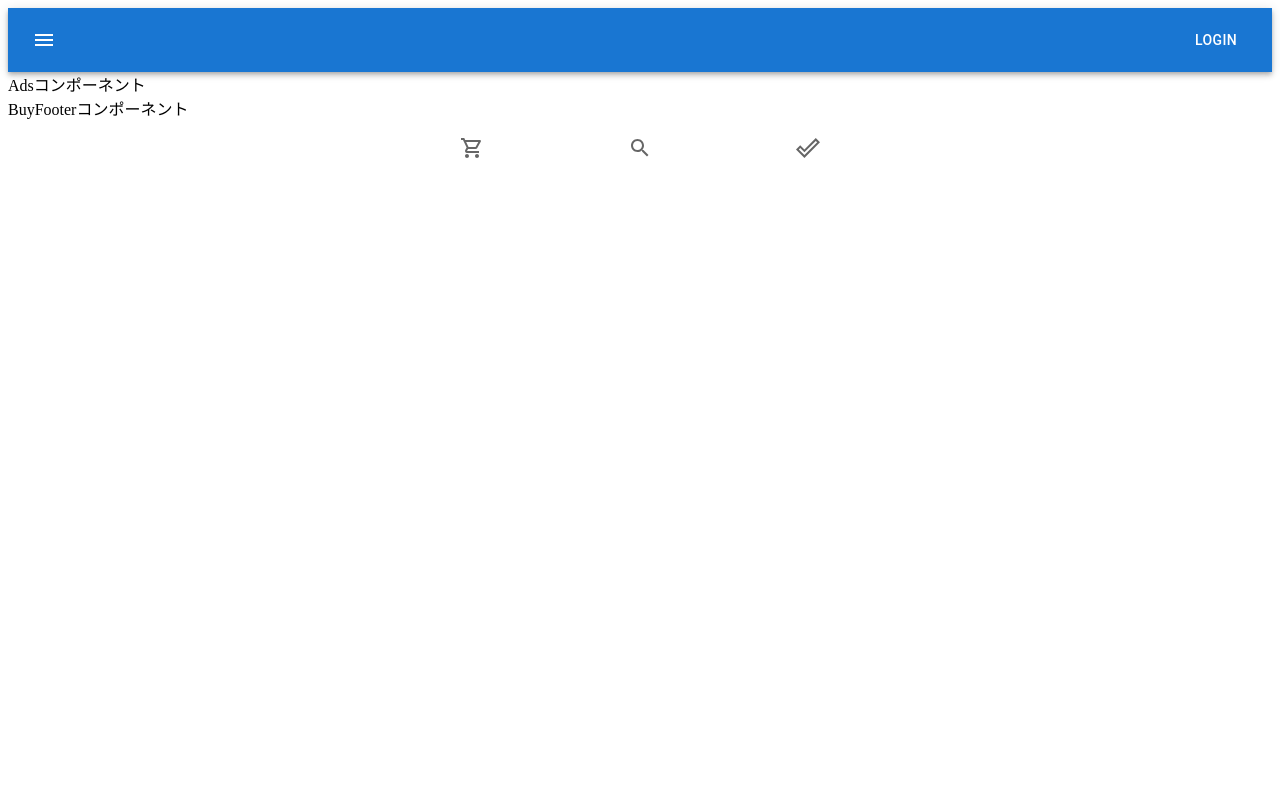
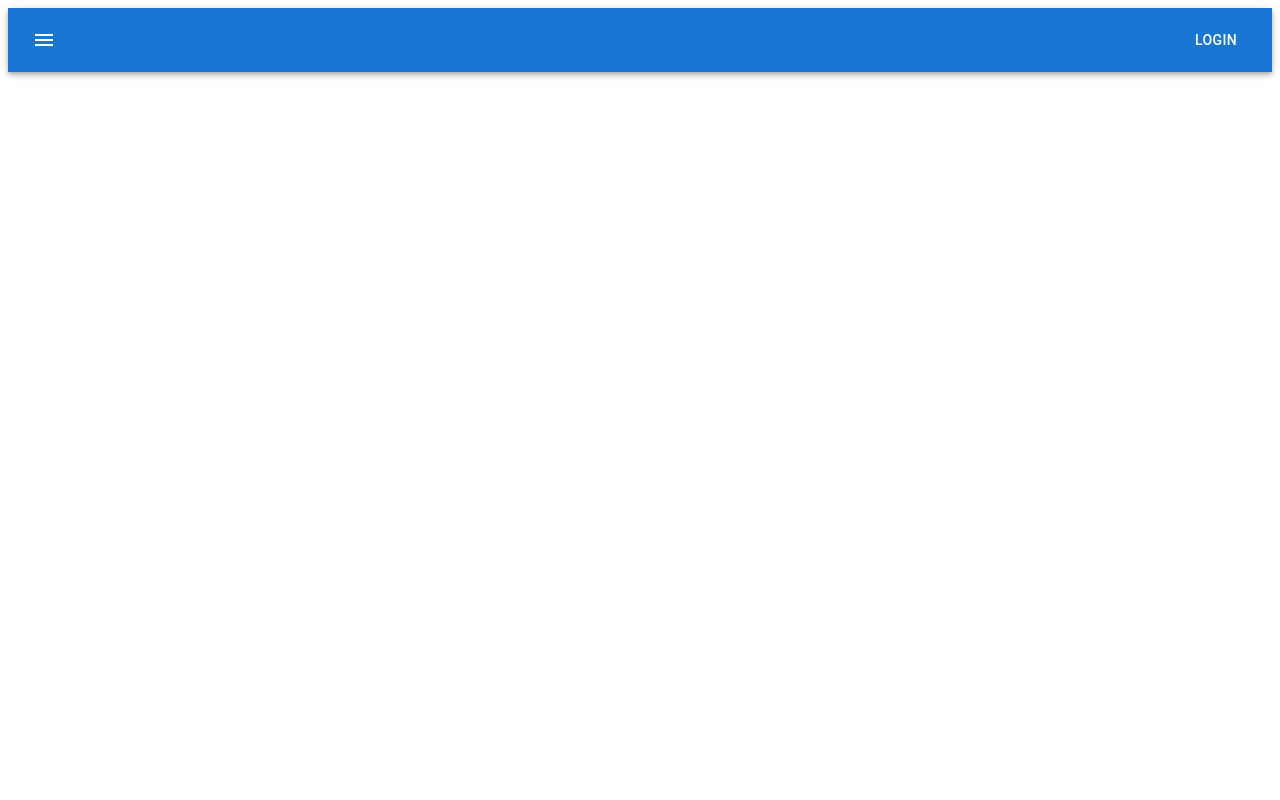
Before and after one commit to igarashiiiii/cake, a React (Create React App) app: page / in a window 1280 px wide. Shown: the top 800 px of the page. Built offline with nearby package versions, Linux system fonts and the light colour scheme.

Commit message:
add MUI styled

```diff
--- a/package.json
+++ b/package.json
@@ -7,6 +7,7 @@
     "@emotion/styled": "^11.8.1",
     "@mui/icons-material": "^5.8.0",
     "@mui/material": "^5.8.0",
+    "@mui/system": "^5.8.0",
     "@testing-library/jest-dom": "^5.16.4",
     "@testing-library/react": "^13.2.0",
     "@testing-library/user-event": "^13.5.0",
--- a/src/buyerComponents/ads.tsx
+++ b/src/buyerComponents/ads.tsx
@@ -5,12 +5,18 @@ import { BuyFooter } from "./buyFooter"
 import { Header } from "../header/header"
 //components import to here
 
+//globalCss import from here
+import { StyledContainer } from "../globalCss"
+//globalCss import to here
+
+
 export const Ads = ( ) => {
     return(
         <div>
             <Header/>
-            Adsコンポーネント
+            <StyledContainer></StyledContainer>
             <BuyFooter/>
+
         </div>
     )
 }
--- /dev/null
+++ b/src/globalCss.tsx
@@ -0,0 +1,15 @@
+import React from 'react';
+import { styled } from "@mui/material/styles";
+import BottomNavigation from '@mui/material/BottomNavigation';
+import Container from '@mui/material/Container';
+
+export const StyledContainer = styled(Container)({
+    height: '100vh',
+    position: 'relative',
+    maxWidth: 'sm',
+});
+
+export const styledBottomNavigation = styled(BottomNavigation)({
+    position: 'absolute',
+    bottom: 0,
+})
```
Also changed, not shown: src/globalCss.css (deleted), 1 other file (tests, documents, lock files or other folders).
